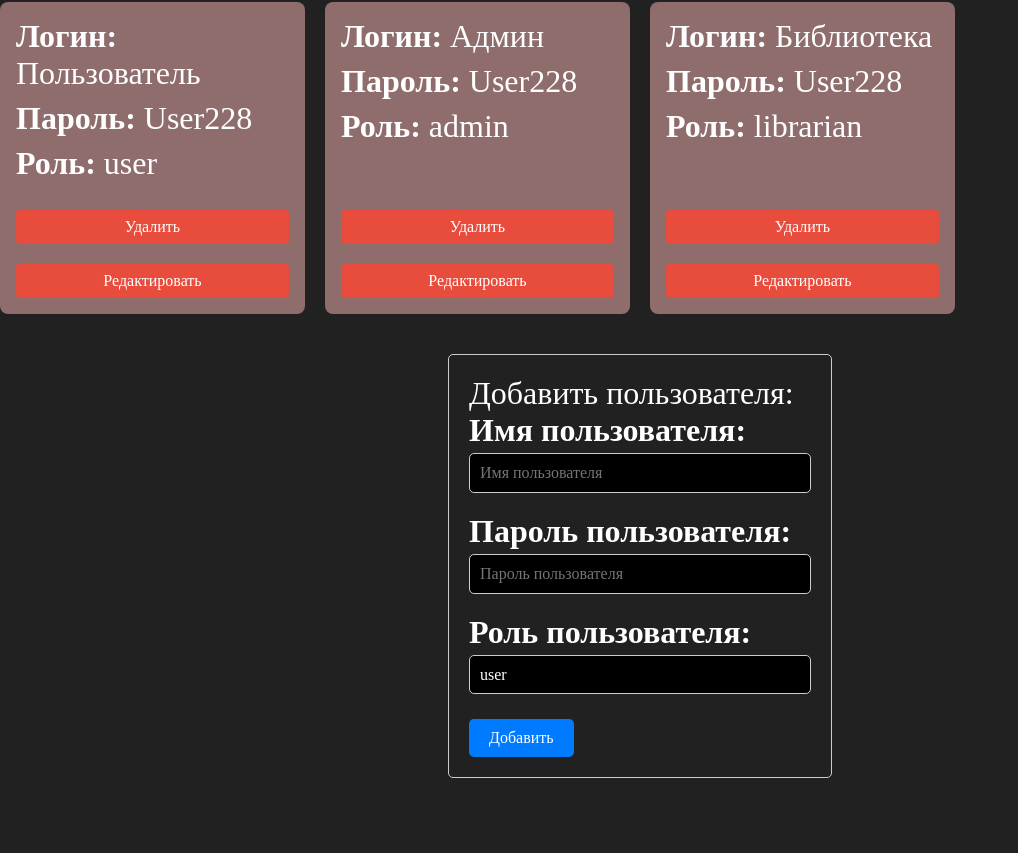
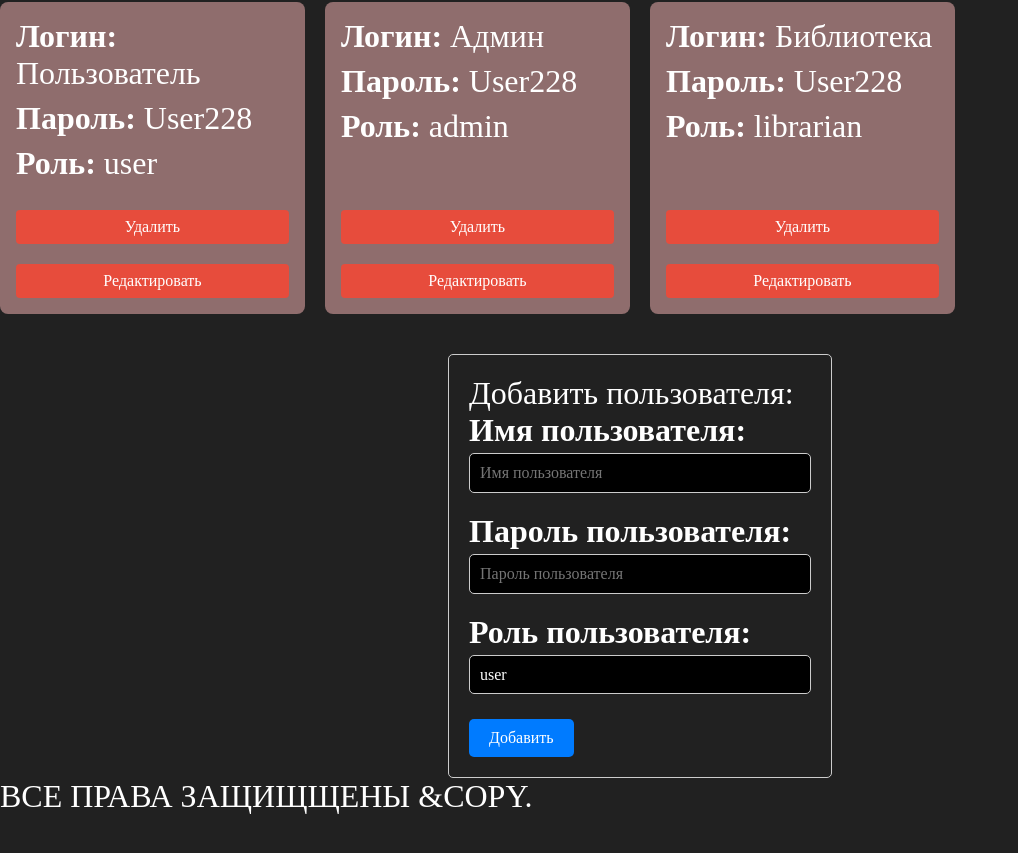
Before and after one commit to divClas/library_for_test_work, a React (Create React App) app: page / in a window 1280 px wide. Shown: the part 2266-3119 px from the top of the page, without its empty margins (0-1018 px from the left). Before the commit the page ends 3094 px from the top, so only its background shows below. Built offline with nearby package versions, Linux system fonts and the light colour scheme.

Commit message:
update ap jsx

```diff
--- a/src/App.jsx
+++ b/src/App.jsx
@@ -6,7 +6,7 @@ import Footer from './components/Footer';
 import ClientPanel from './components/ClientPanel';
 import AdminPanel from "./components/AdminPanel";
 // 3 роли:
-//     Администратор:++-
+//     Администратор:+++
 //         Может добавлять, редактировать и удалять пользователей.++-
 //     Библиотекарь: ++++
 //         Может добавлять и удалять книги.  ++++
@@ -21,7 +21,7 @@ function App() {
       <BookCard />
       <AdminPanel />
 
-      {/* <Footer /> */}
+      <Footer />
     </div>
 
   );
```
